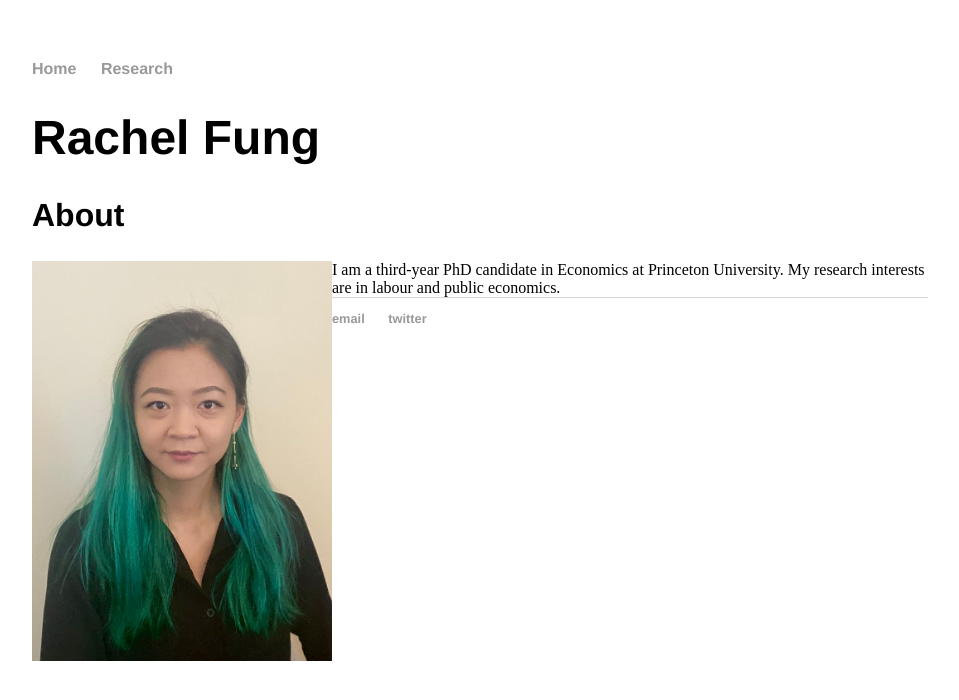
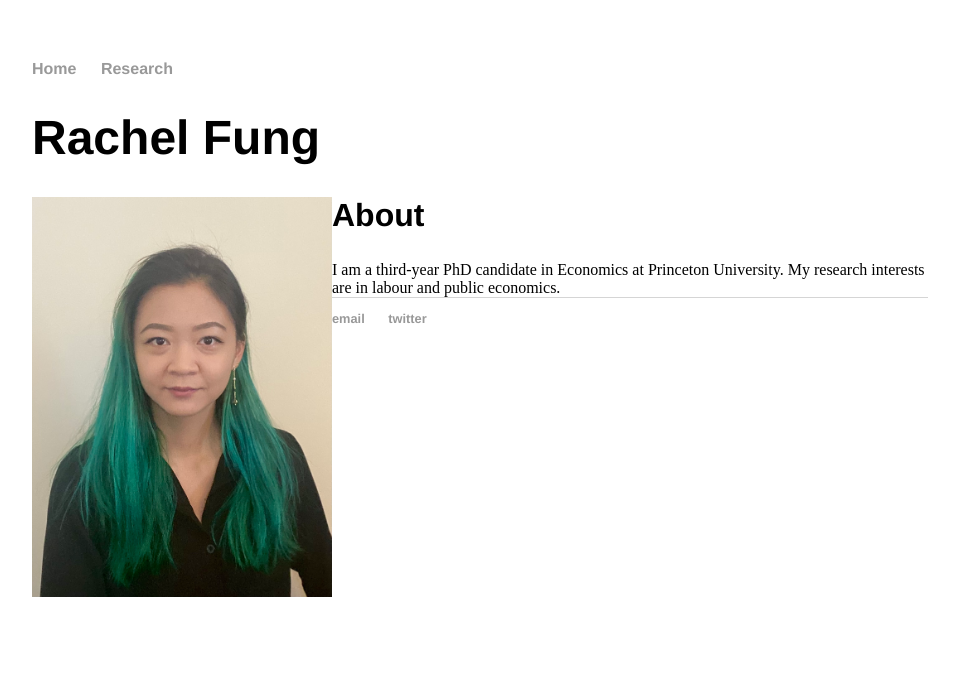
Before and after one commit to rachelylfung/rachelylfung.github.io, a Jekyll site: the page built from index.html, in a window 1280 px wide. Shown: the top 700 px of the page, without its empty margins (160-1119 px from the left). Built offline with Jekyll 4.4.1, drawn with Linux system fonts in a browser that asks for light colours.

Commit message:
Update index.html

```diff
--- a/index.html
+++ b/index.html
@@ -9,6 +9,7 @@
 
 
 <div class="post">
+	<img src="https://rachelylfung.github.io/assets/headshot.jpg" width="300" height ="400" img align="left"/>
 	<h2> About </h2>
-	<img src="https://rachelylfung.github.io/assets/headshot.jpg" width="300" height ="400" img align="left"/> I am a third-year PhD candidate in Economics at Princeton University. My research interests are in labour and public economics.
+	I am a third-year PhD candidate in Economics at Princeton University. My research interests are in labour and public economics.
 </div>
```
